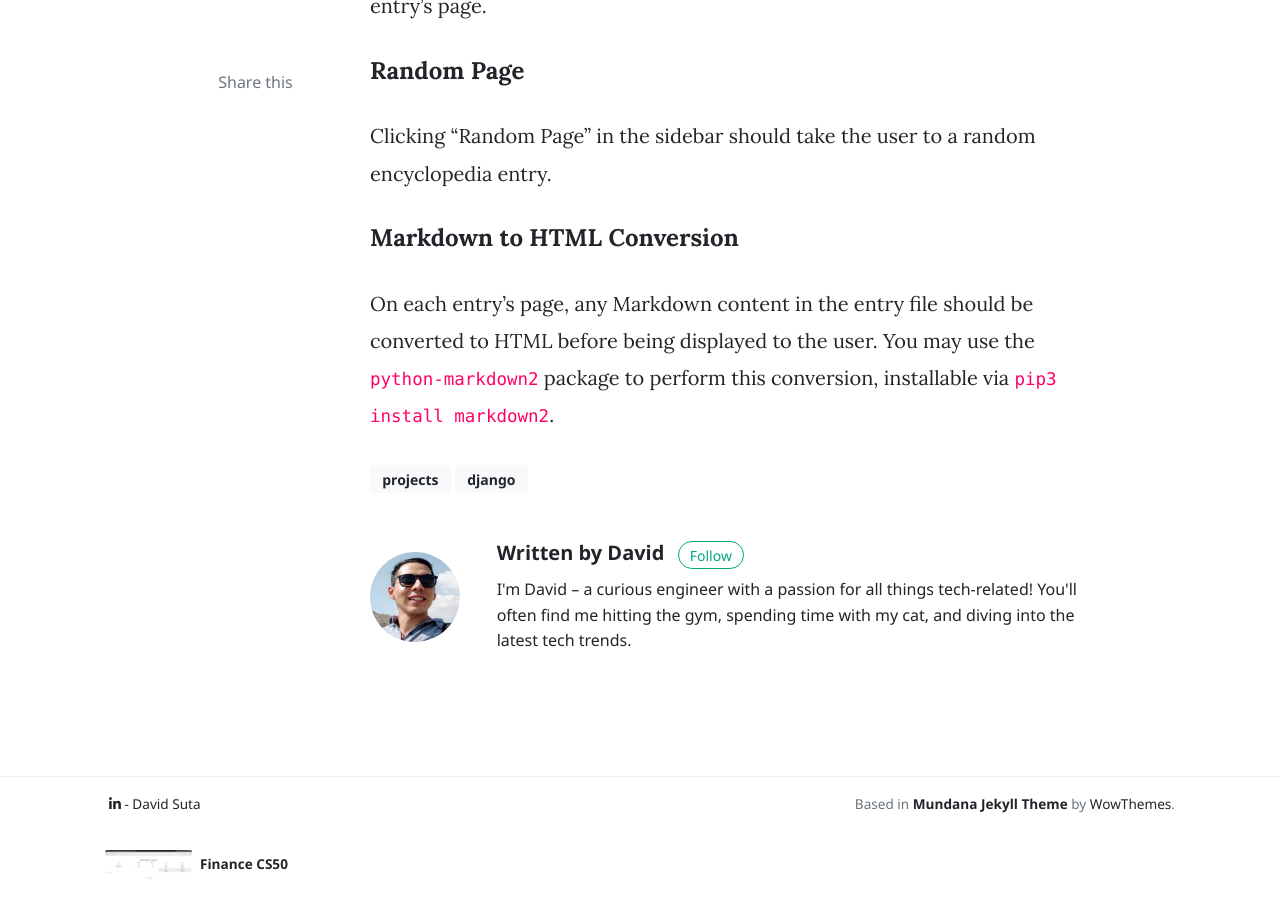
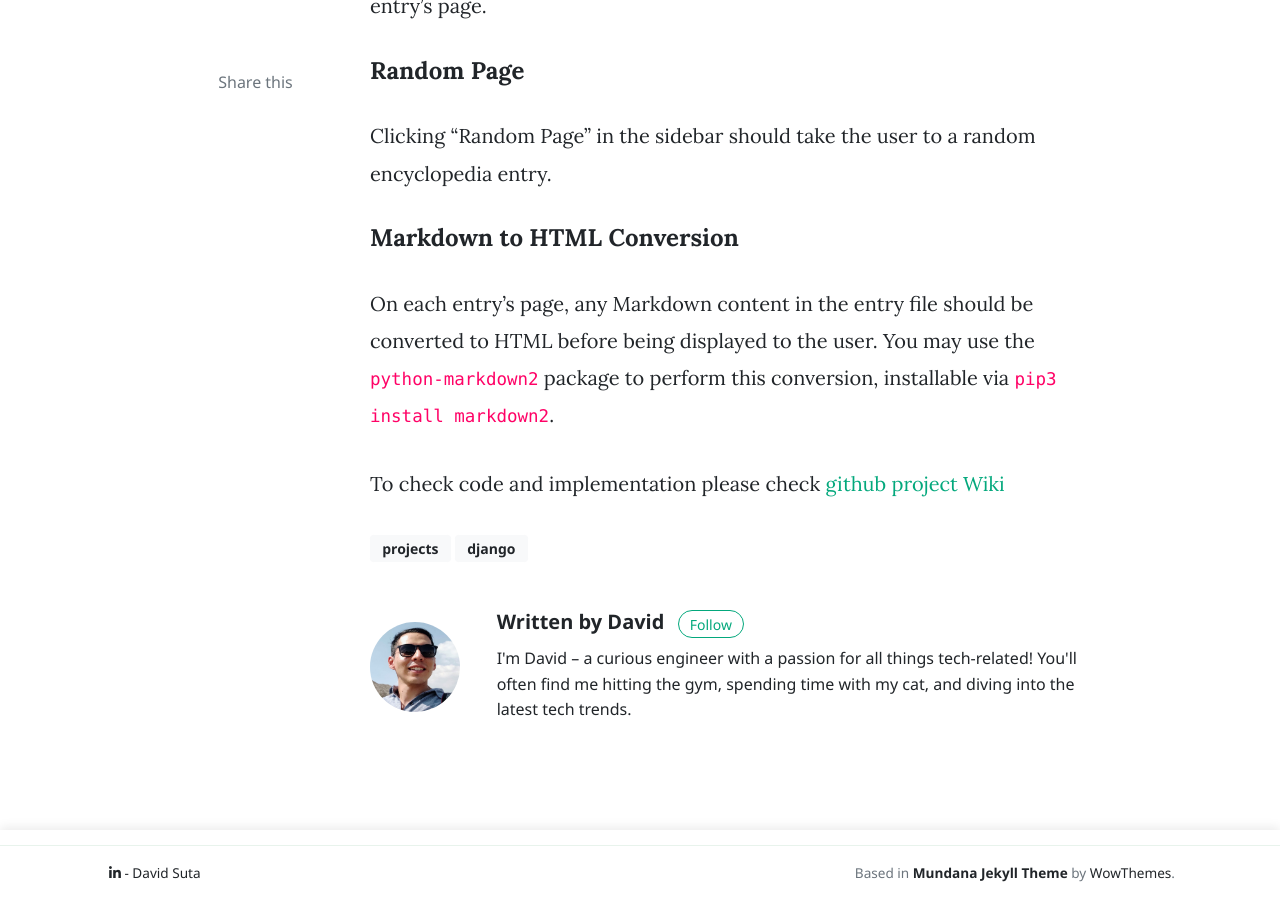
Before and after one commit to jdsuta/jdsuta.github.io, a Jekyll site: the page built from _posts/2024-02-26-project-wiki.md, in a window 1280 px wide and 900 px high, scrolled down 4043 px. Built offline with Jekyll 4.4.1, drawn with Linux system fonts in a browser that asks for light colours; nearby versions of some CDN libraries; comment, search, counter and statistics services are not loaded.

Commit message:
Adding Link to Wiki project

```diff
--- a/_posts/2024-02-26-project-wiki.md
+++ b/_posts/2024-02-26-project-wiki.md
@@ -56,3 +56,8 @@ Clicking “Random Page” in the sidebar should take the user to a random encyc
 
 #### Markdown to HTML Conversion
 On each entry’s page, any Markdown content in the entry file should be converted to HTML before being displayed to the user. You may use the `python-markdown2` package to perform this conversion, installable via `pip3 install markdown2`.
+
+
+To check code and implementation please check [github project Wiki][github-wiki]{:target="_blank"}
+
+[github-wiki]: https://github.com/jdsuta/projects/tree/main/wiki
```
